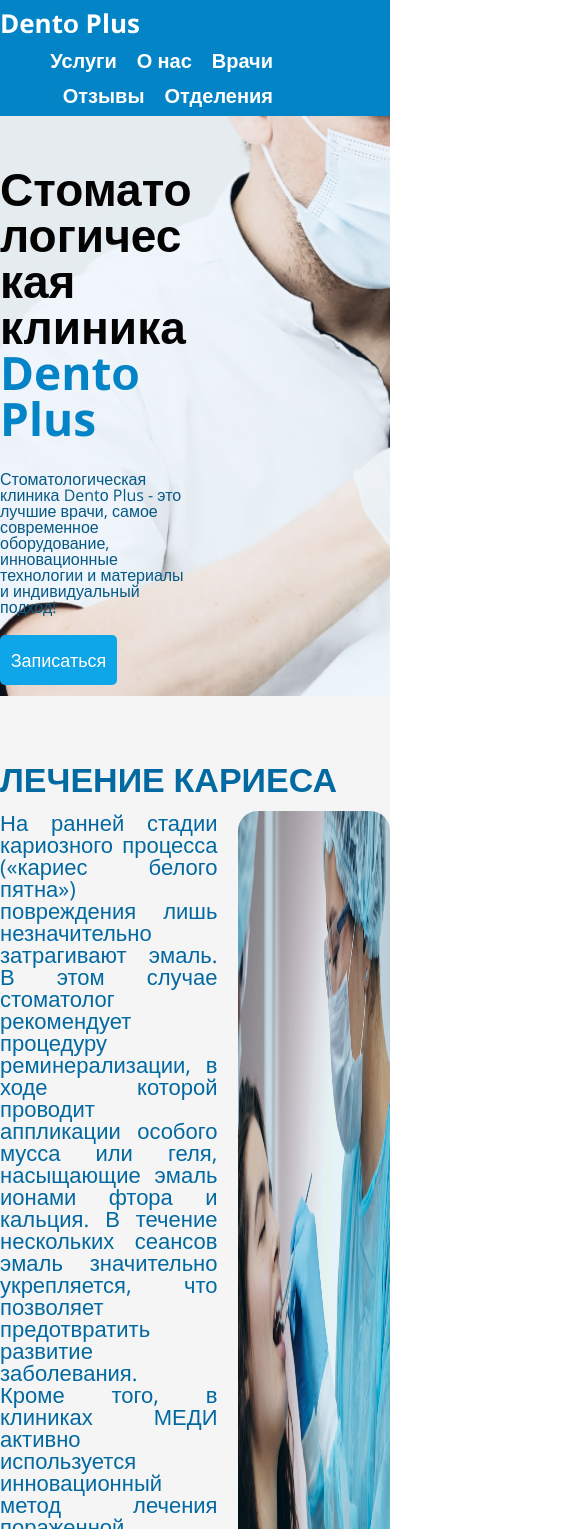
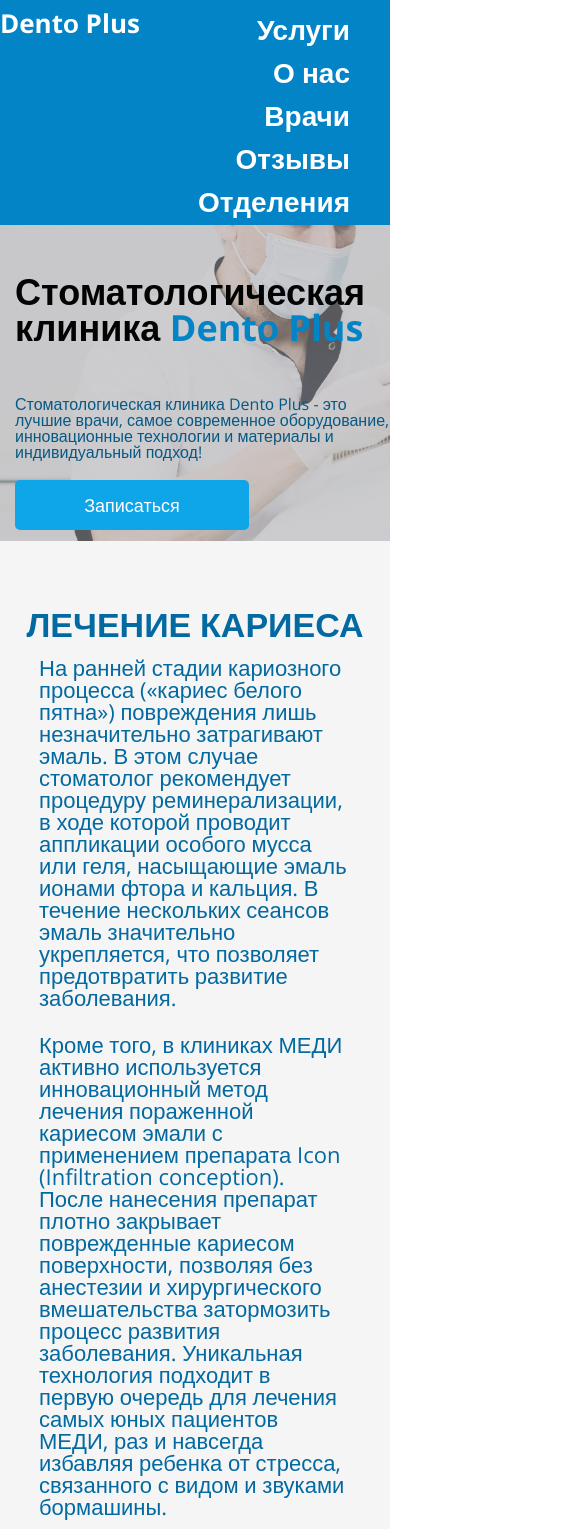
Before and after one commit to naastyaer/stomotologia, a plain HTML site: page caries.html in a window 390 px wide. Shown: the top 1529 px of the page, 585 px wide, since content can reach past the window. Drawn offline with nearby package versions, Linux system fonts and the light colour scheme.

Commit message:
адаптивная верстка окончена

```diff
--- a/caries.html
+++ b/caries.html
@@ -15,23 +15,23 @@
 <link href="https://fonts.googleapis.com/css2?family=Playfair+Display:wght@500&display=swap" rel="stylesheet">
 <meta content="width=device-width, initial-scale=1.0" name="viewport">
     </head>
-
     <body>
         <div class="background_navigation">
             <div class="container">
-                <div class="row">
+                <div class="row_navigation">
                     <div class="logo__navigation">Dentо Plus</div>
                     <div class="menu__navigation">
-                      <div  class="menu_component">Услуги</div>
-                      <div class="menu_component" >О нас</div>
-                      <div class="menu_component" >Врачи</div>
-                      <div class="menu_component" >Отзывы</div>
-                      <div class="menu_component" >Отделения</div>
+                      <div class="menu_component"> <a class="menu_component" href="/caries.html">Услуги</a> </div>
+                      <div class="menu_component" > <a class="menu_component" href="#about">О нас </a></div>
+                      <div class="menu_component"> <a class="menu_component" href="/doctors.html">Врачи</a> </div>
+                      <div class="menu_component" > <a class="menu_component" href="#reviews">Отзывы</a></div>
+                      <div class="menu_component" > <a class="menu_component" href="#address">Отделения</a></div>
                     </div>
                 </div>
             </div>
             </div>
             <header class="background_header">
+            <div class="block_opacity">
                 <div class="container">
                     <div class="text_header">
                         <h1 class="text_header__title">Стоматологическая клиника <span>Dentо Plus </span> </h1>
@@ -46,9 +46,9 @@
             <div class="background_caries">
             <div class="container">
                 <h1 class="title_block_caries">ЛЕЧЕНИЕ КАРИЕСА</h1>
-                <div class="row">
+                <div class="row" id="mobile_column" >
                     <div class="caries__block_text">
-                      <p class="caries__text">На ранней стадии кариозного процесса («кариес белого пятна») повреждения лишь незначительно затрагивают эмаль. В этом случае стоматолог рекомендует процедуру реминерализации, в ходе которой проводит аппликации особого мусса или геля, насыщающие эмаль ионами фтора и кальция. В течение нескольких сеансов эмаль значительно укрепляется, что позволяет предотвратить развитие заболевания.</p>
+                      <p class="caries__text" id="caries__text1">На ранней стадии кариозного процесса («кариес белого пятна») повреждения лишь незначительно затрагивают эмаль. В этом случае стоматолог рекомендует процедуру реминерализации, в ходе которой проводит аппликации особого мусса или геля, насыщающие эмаль ионами фтора и кальция. В течение нескольких сеансов эмаль значительно укрепляется, что позволяет предотвратить развитие заболевания.</p>
 
                       <p class="caries__text">Кроме того, в клиниках МЕДИ активно используется инновационный метод лечения пораженной кариесом эмали с применением препарата Icon (Infiltration conception). После нанесения препарат плотно закрывает поврежденные кариесом поверхности, позволяя без анестезии и хирургического вмешательства затормозить процесс развития заболевания. Уникальная технология подходит в первую очередь для лечения самых юных пациентов МЕДИ, раз и навсегда избавляя ребенка от стресса, связанного с видом и звуками бормашины.</p>
                     </div>
@@ -109,8 +109,8 @@
                     </div>
                 </div>
             </div>
-            </div>
             <footer>
+                <div class="mobile_container">
                 <div class="container">
                     <div class="row" id="footer_row1__padding">
                         <p class="footer_text"> 2002 «Dentо Plus» - семейная стоматологическая  клиника в Санкт-Петербурге.</p>
@@ -118,7 +118,6 @@
                         <p class="footer_text_bold">Мы в соц сетях</p>
                         <img  class="footer_icon" id="footer_icon_fb"  src="icon/5279111_network_fb_social media_facebook_facebook logo_icon.png" alt="">
                         </div>
-
                     </div>
                     <div class="row" id="footer_row2__padding">
                         <div class="column">
@@ -136,6 +135,7 @@
                                 <img  class="footer_icon" src="icon/172517_phone_icon.png" alt="">
                                 <p class="footer_text_bold">НАШИ ТЕЛЕФОНЫ:</p>
                                 </div>
+                            </div>
                             <p class="footer_text">+7 (823) 555-357-31</p>
                             <p class="footer_text">+7 (823) 555-357-32</p>
                             <p class="footer_text">+7 (823) 555-357-33</p>
@@ -148,10 +148,9 @@
                             </div>
                             <p class="footer_text">DentoPlus@gmail.com</p>
                         </div>
-                    </div>
                     <div class="row" id="footer_row3">
                         <p class="footer_text"> Лицензия | Политика конфиденциальности </p>
-
+                    </div>
                 </div>
                 </div>
                 </footer>
--- a/styles.css
+++ b/styles.css
@@ -34,7 +34,7 @@ html {
 }
 a:hover {
     color: #ffe; /* Цвет ссылки */ }
-.row {
+.row_navigation {
 	display: flex;
 	flex-wrap: wrap;
 	flex-direction: row;
@@ -77,7 +77,7 @@ a:hover {
 
 
 
-/*navigation навигация*/
+/*шапка*/
 header{
 	background-image: url(img/hero.png);
 	background-size: 100%;
@@ -161,7 +161,11 @@ span{
 		margin-top:50px;
 		font-weight:  400;
 		font-family: 'Open Sans', sans-serif;
-
+	}
+    .block_opacity {
+    background-color: rgba(171, 163, 163, 0.5);
+    width: 100%;
+    height: 100%;
     }
 }
 	/*наши услуги*/
@@ -454,6 +458,16 @@ line-height: 26px;
 	display: flex;
 	flex-direction: column;
 }
+@media (max-width: 600px){
+	.address__block{
+		width: 70%;
+		border: 1px solid  	#0284C7;
+		padding: 20px;
+		box-shadow: 0px 1px 10px 1px rgb(0 0 0 / 10%);
+		border-radius: 25px;
+		margin-top: 20px;
+	}
+}
 /*футор*/
 footer{
 	background-color: #F0F9FF;
@@ -499,3 +513,30 @@ footer{
 	justify-content: flex-end;
 	padding-bottom: 50px;
 }
+@media (max-width: 600px){
+	.mobile_container{
+		max-width: 90%;
+		margin: 0 auto;
+	}
+	.footer_text{
+		text-align: center;
+	}
+	.footer_text_bold{
+		text-align: center;
+
+	}
+	.row__footer{
+		margin-top: 30px;
+		text-align: center;
+	}
+	.column{
+		align-items: center;
+	}
+	#footer_row3{
+		display: flex;
+		flex-direction: row;
+		justify-content: center;
+		padding-bottom: 50px;
+		margin-top: 30px;
+	}
+}
--- a/styles_caries.css
+++ b/styles_caries.css
@@ -35,7 +35,7 @@ html {
 	flex-direction: row;
 	flex-wrap: wrap;
 	justify-content: flex-end;
-	width: 70%;
+
 }
 .menu_component{
 	font-family: 'Open Sans', sans-serif;
@@ -45,9 +45,11 @@ html {
 	font-weight:  600;
 	text-align: center;
 	color: white;
-
+	text-decoration: none;
 }
-.row {
+a:hover {
+    color: #ffe; /* Цвет ссылки */ }
+.row_navigation {
 	display: flex;
 	flex-wrap: wrap;
 	flex-direction: row;
@@ -62,6 +64,34 @@ html {
 	font-size: 26px;
 	font-weight: Bold;
 }
+.title_block{
+	padding-top: 4%;
+	padding-bottom: 4%;
+	font-size: 30px;
+	color: #0369A1;
+	text-align: center;
+	font-weight: 700;
+	font-family: 'Open Sans', sans-serif;
+}
+@media (max-width: 600px){
+	.menu__navigation{
+		display: flex;
+		flex-direction: column;
+	}
+	.menu_component{
+		font-family: 'Open Sans', sans-serif;
+		margin-right: 20px;
+		margin-top: 15px;
+		font-size: 28px;
+		font-weight:  600;
+		text-align: right;
+		color: white;
+		text-decoration: none;
+	}
+}
+
+
+
 /*navigation навигация*/
 header{
 	background-image: url(img/hero.png);
@@ -109,6 +139,49 @@ span{
     margin-top: 5%;
     margin-bottom: 3%;
     cursor: pointer;
+}
+@media (max-width: 600px){
+	.text_header{
+		max-width: 100%;
+		word-wrap: break-word;
+		padding-top: 10%;
+		margin-left: 15px;
+	}
+	.button{
+		width: 60%;
+		height: 50px;
+		border-radius: 5px;
+		margin-bottom: 5%;
+		background-color: #0EA5E9;
+		font-size: 18px;
+		color: white;
+		border: none;
+		margin-top: 5%;
+		margin-bottom: 3%;
+		cursor: pointer;
+		margin-left: 15px;
+	}
+	.text_header__title{
+		font-size: 36px;
+		text-align: left;
+		color: rgb(3, 3, 3);
+		font-weight:  Bold;
+		font-family: 'Open Sans', sans-serif;
+		margin-top: 10px;
+	}
+	#text_header__div__title{
+		font-size: 16px;
+		text-align: left;
+		color: #075985;
+		margin-top:50px;
+		font-weight:  400;
+		font-family: 'Open Sans', sans-serif;
+	}
+    .block_opacity {
+    background-color: rgba(171, 163, 163, 0.5);
+    width: 100%;
+    height: 100%;
+    }
 }
 /*лечение кариеса*/
 .background_caries{
@@ -182,19 +255,54 @@ span{
 .span_green{
     color: #50b534;
 }
-/*наши услуги*/
+@media (max-width: 600px){
+	#mobile_column{
+		display: flex;
+		flex-direction: column;
+	}
+	.caries__block_text{
+		width: 80%;
+		margin: 0 auto;
+
+	}
+	.title_block_caries{
+		padding-top: 4%;
+		padding-bottom: 4%;
+		font-size: 34px;
+		color: #0369A1;
+		text-align: :left;
+		font-weight: 700;
+		font-family: 'Open Sans', sans-serif;
+		text-align: center;
+	}
+	.caries__img{
+		width: calc(100% / 12 * 10 - var(--offset));
+		border-radius: 20px;
+		margin: 0 auto;
+		margin-top: 15px;
+		margin-bottom: 30px;
+
+	}
+	#caries__text1{
+		margin-bottom: 25px;
+	}
+	.caries__text{
+
+		font-size: 22px;
+		color: #0369A1;
+		text-align: left;
+		font-weight: 400;
+		font-family: 'Open Sans', sans-serif;
+	}
+}
+/*другие услуги*/
 .services_backgraound{
-	background-color:  #f5f5f5;
-    padding-top: 50px;
+	background-color: 	#f5f5f5;
 }
 
 .services_img_backgraound{
-	background-color: #0ea5e9;
+	background-color: #0EA5E9;
 	max-width: 100%;
-	display: flex;
-	flex-wrap: wrap;
-	flex-direction: row;
-	justify-content: flex-start;
 }
 .services_img_flex{
 	/*background-color: #02c730;*/
@@ -256,6 +364,31 @@ span{
 	font-weight: 500, Medium;
 	font-family:  'Playfair Display';
 }
+@media (max-width: 600px){
+	.services_img_flex{
+		width: 100%;
+		height: 100%;
+		display: flex;
+		flex-wrap: wrap;
+		flex-direction: column;
+		align-items: center;
+		padding-bottom: 50px;
+		padding-top: 50px;
+	}
+	.services_arrow{
+		width: 0px;
+		height: 0px;
+	}
+	.services_img{
+		width: calc(100% / 12 * 8 - var(--offset));
+		/*width: 300px;*/
+		margin-left: 10px;
+		margin-right: 10px;
+		border-radius: 20px;
+		height: 200px;
+		margin-top: 20px;
+	}
+}
 /*футор*/
 footer{
 	background-color: #F0F9FF;
@@ -301,3 +434,34 @@ footer{
 	justify-content: flex-end;
 	padding-bottom: 50px;
 }
+@media (max-width: 600px){
+	.mobile_container{
+		max-width: 90%;
+		margin: 0 auto;
+	}
+	.footer_text{
+		text-align: center;
+	}
+	.footer_text_bold{
+		text-align: center;
+
+	}
+	.row__footer{
+		margin-top: 30px;
+		text-align: center;
+		justify-content: center
+	}
+	.column{
+		align-items: center;
+	}
+	#footer_row3{
+		display: flex;
+		flex-direction: row;
+		justify-content: center;
+		padding-bottom: 50px;
+		margin-top: 30px;
+	}
+	.row{
+		flex-direction: column;
+	}
+}
--- a/styles_doctors.css
+++ b/styles_doctors.css
@@ -17,7 +17,6 @@ html {
     flex-direction: row;
 }
 /*navigation навигация*/
-
 .background_navigation{
 	background-color: #0284C7;
 }
@@ -26,7 +25,7 @@ html {
 	flex-direction: row;
 	flex-wrap: wrap;
 	justify-content: flex-end;
-	width: 70%;
+
 }
 .menu_component{
 	font-family: 'Open Sans', sans-serif;
@@ -36,9 +35,11 @@ html {
 	font-weight:  600;
 	text-align: center;
 	color: white;
-
+	text-decoration: none;
 }
-.row_nav {
+a:hover {
+    color: #ffe; /* Цвет ссылки */ }
+.row_navigation {
 	display: flex;
 	flex-wrap: wrap;
 	flex-direction: row;
@@ -54,13 +55,29 @@ html {
 	font-weight: Bold;
 }
 .title_block{
-	padding-top: 10%;
-
+	padding-top: 4%;
+	padding-bottom: 4%;
 	font-size: 30px;
 	color: #0369A1;
 	text-align: center;
 	font-weight: 700;
 	font-family: 'Open Sans', sans-serif;
+}
+@media (max-width: 600px){
+	.menu__navigation{
+		display: flex;
+		flex-direction: column;
+	}
+	.menu_component{
+		font-family: 'Open Sans', sans-serif;
+		margin-right: 20px;
+		margin-top: 15px;
+		font-size: 28px;
+		font-weight:  600;
+		text-align: right;
+		color: white;
+		text-decoration: none;
+	}
 }
 /*докторы*/
 .background_doctors{
@@ -150,6 +167,17 @@ button{
 #row2_mar{
     margin-top: 50px;
 }
+@media (max-width: 600px){
+	#mobile_column{
+		flex-direction: column;
+	}
+	.column{
+		width: 70%;
+		margin-top: 20px;
+
+	}
+
+}
 /*футор*/
 footer{
 	background-color: #F0F9FF;
@@ -195,12 +223,34 @@ footer{
 	justify-content: flex-end;
 	padding-bottom: 50px;
 }
-.row_for_footer{
-    display: flex;
-    flex-direction: row;
-    justify-content: space-between;
+@media (max-width: 600px){
+	.mobile_container{
+		max-width: 90%;
+		margin: 0 auto;
+	}
+	.footer_text{
+		text-align: center;
+	}
+	.footer_text_bold{
+		text-align: center;
+
+	}
+	.row__footer{
+		margin-top: 30px;
+		text-align: center;
+		justify-content: center
+	}
+	.column{
+		align-items: center;
+	}
+	#footer_row3{
+		display: flex;
+		flex-direction: row;
+		justify-content: center;
+		padding-bottom: 50px;
+		margin-top: 30px;
+	}
+	.row{
+		flex-direction: column;
+	}
 }
-.column_footer{
-    display: flex;
-    flex-direction: column;
-}
```
Also changed, not shown: doctors.html (+22 -21 lines), index.html (+7 -13 lines). Lines whose indentation alone changed are shown as unchanged.
